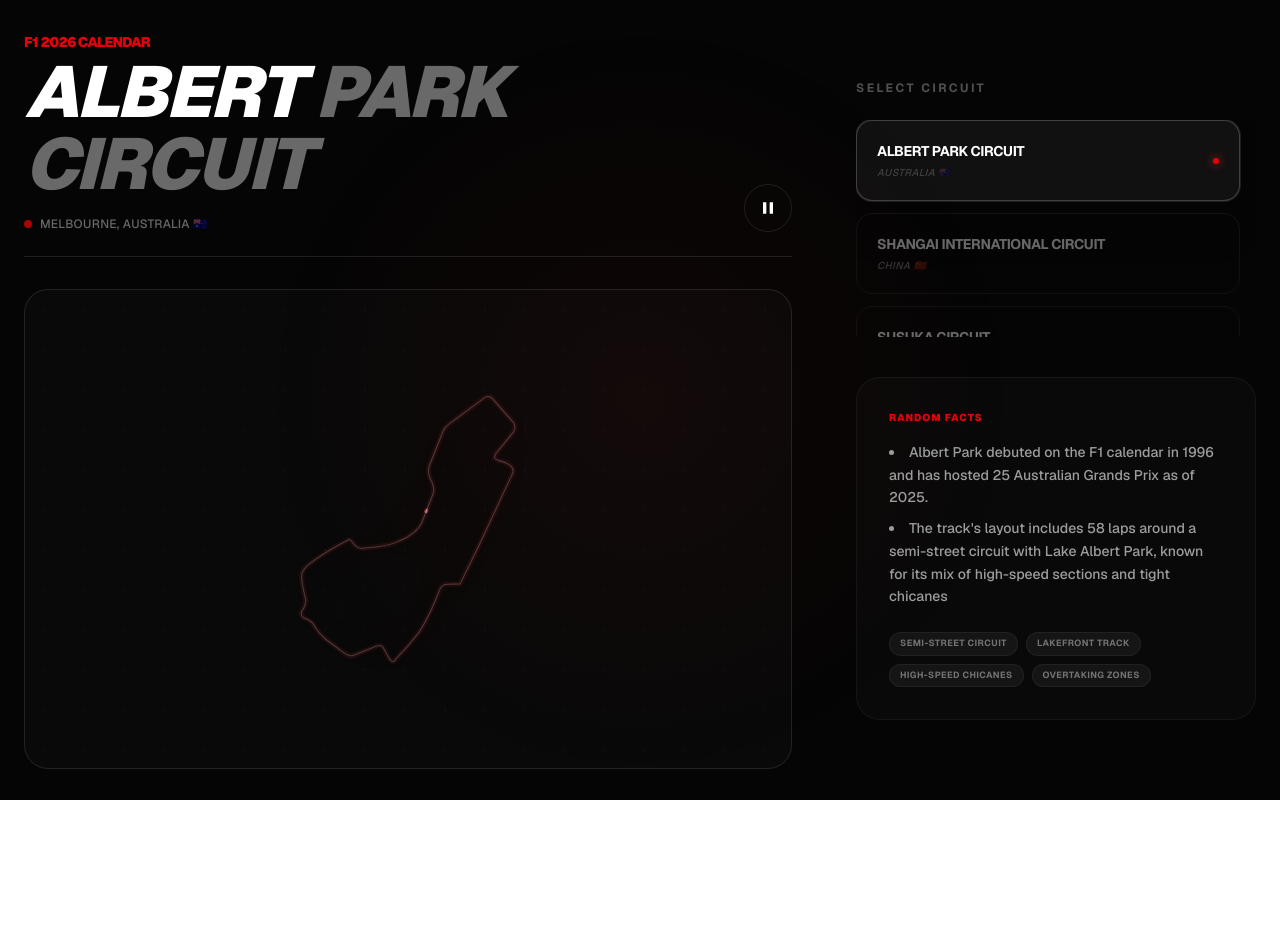
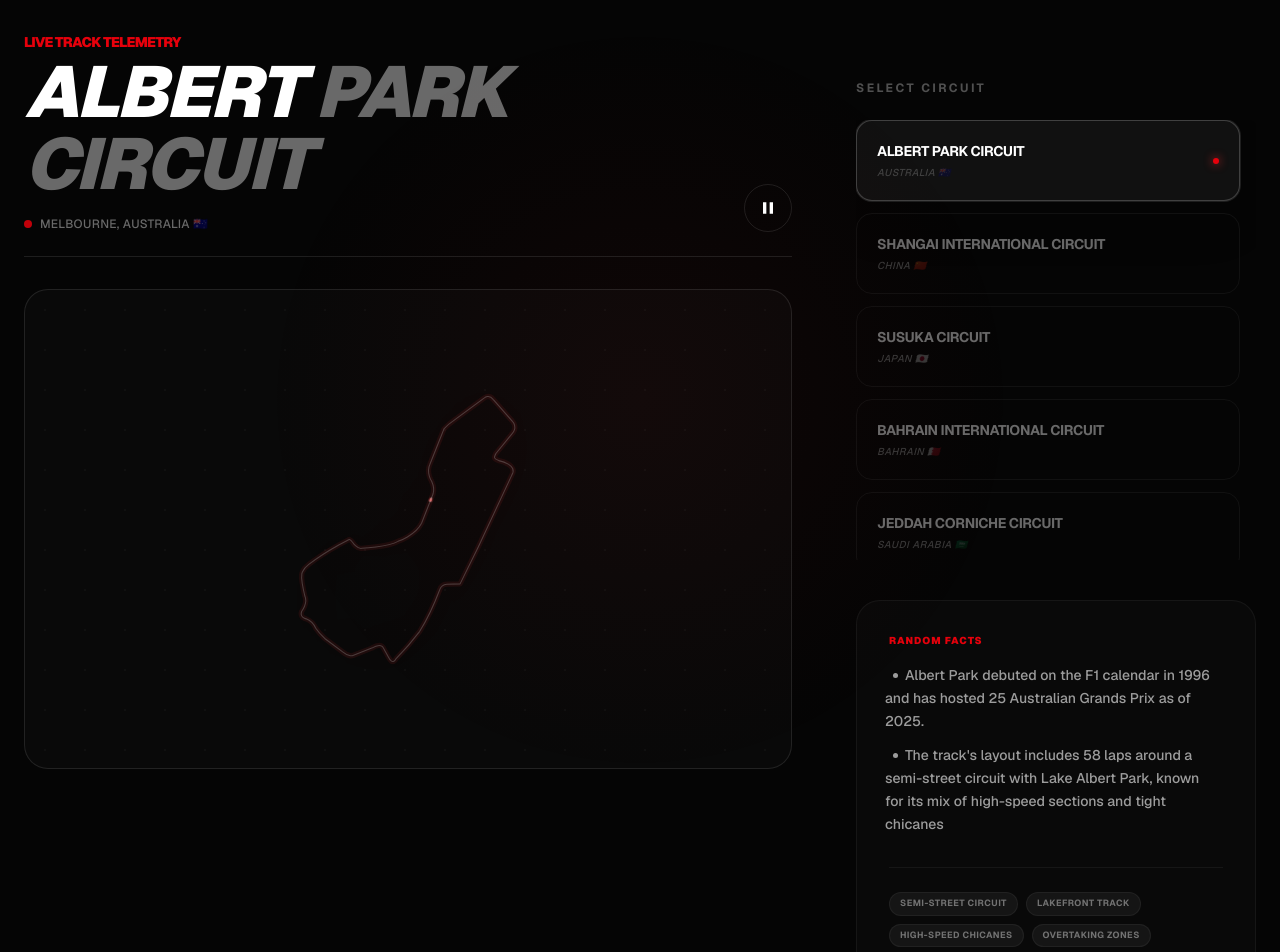
Before and after one commit to joscaz/f1-tracks-animejs, a Next.js app: page / in a window 1280 px wide. Shown: the top 952 px of the page. Before the commit the page ends 849 px from the top, so only its background shows below. Built offline with nearby package versions, Linux system fonts and the light colour scheme.

Commit message:
fix: addressed visual bug in "facts" div

```diff
--- a/app/page.tsx
+++ b/app/page.tsx
@@ -67,17 +67,17 @@
   }, [isAnimating]);
 
   return (
-    <main className="min-h-screen bg-[#050505] text-white font-sans selection:bg-red-500/30">
+    <main className="min-h-screen bg-[#050505] text-white font-sans selection:bg-red-500/30 overflow-x-hidden">
       {/* Background radial gradient for depth */}
       <div className="fixed inset-0 bg-[radial-gradient(circle_at_50%_50%,_rgba(220,38,38,0.05)_0%,_transparent_50%)] pointer-events-none" />
 
-      <div className="relative z-10 max-w-7xl mx-auto px-6 py-12 lg:py-0 lg:h-screen lg:flex lg:items-center lg:gap-16">
+      <div className="relative z-10 max-w-7xl mx-auto px-6 lg:flex lg:gap-16">
 
-        {/* Left Section: Circuit Visualization (Sticky-like via flex) */}
-        <section className="flex-1 flex flex-col gap-8 py-12 lg:py-20">
-          <div className="flex items-end justify-between border-b border-white/10 pb-6">
+        {/* Left Section: Circuit Visualization (Sticky on Desktop) */}
+        <section className="lg:flex-1 lg:h-screen lg:sticky lg:top-0 flex flex-col justify-center py-12 lg:py-0">
+          <div className="flex items-end justify-between border-b border-white/10 pb-6 mb-8">
             <div>
-              <h2 className="text-red-600 font-black tracking-tighter text-sm uppercase mb-1">F1 2026 Calendar</h2>
+              <h2 className="text-red-600 font-black tracking-tighter text-sm uppercase mb-1">Live Track Telemetry</h2>
               <h1 className="text-5xl md:text-7xl font-black tracking-tight leading-none uppercase italic">
                 {selectedTrack.name.split(' ').map((word: string, i: number) => (
                   <span key={i} className={i === 0 ? "text-white" : "text-white/40"}>
@@ -154,10 +154,12 @@
           </div>
         </section>
 
-        {/* Right Section: Controls & Info (Independently scrollable on large screens) */}
-        <aside className="w-full lg:w-[400px] h-full py-12 lg:py-20 flex flex-col gap-10 overflow-hidden">
-          <div className="flex flex-col flex-1 min-h-0">
-            <h3 className="text-xs font-bold text-white/30 uppercase tracking-[0.2em] mb-6 shrink-0">Select Circuit</h3>
+        {/* Right Section: Sidebar (Independently scrolling) */}
+        <aside className="w-full lg:w-[400px] py-12 lg:py-20 flex flex-col gap-10">
+
+          {/* 1. Track Selection - Fixed height to avoid jumps */}
+          <div className="flex flex-col h-[480px] shrink-0">
+            <h3 className="text-xs font-bold text-white/30 uppercase tracking-[0.2em] mb-6">Select Circuit</h3>
             <div className="flex-1 overflow-y-auto pr-4 space-y-3 custom-scrollbar">
               {tracks.map((track) => (
                 <button
@@ -187,16 +189,19 @@
             </div>
           </div>
 
-          <div className="p-8 rounded-3xl bg-white/[0.02] border border-white/5 relative overflow-hidden shrink-0">
+          {/* 2. Random Facts - Dynamic height, naturally flows below */}
+          <div className="p-8 rounded-3xl bg-white/[0.02] border border-white/5 relative overflow-hidden transition-all duration-500">
              <h3 className="text-[10px] font-black text-red-600 uppercase tracking-widest mb-4">Random Facts</h3>
              <div className="text-sm text-white/60 leading-relaxed font-medium">
-               <ul className="list-disc list-inside space-y-2">
+               <ul className="list-disc list-inside space-y-3">
                  {selectedTrack.facts?.map((fact: string) => (
-                   <li key={fact}>{fact}</li>
+                   <li key={fact} className="pl-1">
+                     <span className="relative -left-2">{"" + fact}</span>
+                   </li>
                  ))}
                </ul>
              </div>
-             <div className="mt-6 flex flex-wrap gap-2">
+             <div className="mt-8 flex flex-wrap gap-2 pt-6 border-t border-white/5">
                 {selectedTrack.tags?.map((tag: string) => (
                   <span key={tag} className="text-[9px] font-bold uppercase tracking-wider px-2.5 py-1 rounded-full bg-white/5 border border-white/5 text-white/40">
                     {tag}
@@ -204,16 +209,15 @@
                 ))}
              </div>
           </div>
+
+          {/* Footer Decoration (Local within sidebar) */}
+          <div className="mt-auto pt-10 opacity-20 flex justify-between items-center text-[10px] font-mono tracking-tighter">
+             <div>DATA_STREAM :: FORMULA_SVG_READY</div>
+             <div className="uppercase">AG-F1-ENGINE</div>
+          </div>
         </aside>
 
       </div>
-
-      {/* Footer Decoration */}
-      <footer className="fixed bottom-0 left-0 right-0 p-8 flex justify-between items-center pointer-events-none opacity-20">
-         {/* <div className="text-[10px] font-mono tracking-tighter">DATA_STREAM :: FORMULA_SVG_READY</div>
-         <div className="h-[1px] flex-1 mx-8 bg-gradient-to-r from-transparent via-white/20 to-transparent" />
-         <div className="text-[10px] font-mono tracking-tighter uppercase">Est. 2025 // AG-F1-ENGINE</div> */}
-      </footer>
     </main>
   );
 }
```
